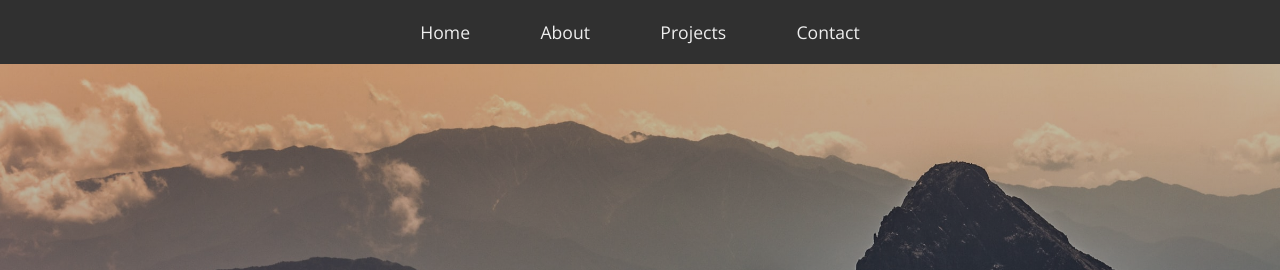
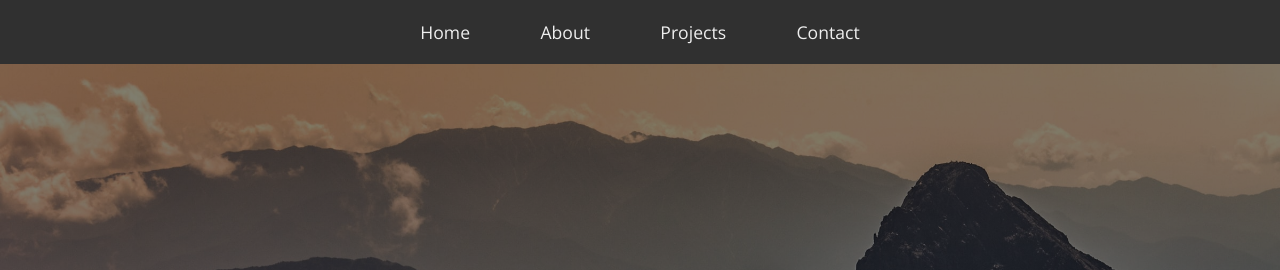
Before and after one commit to asadmoosvi/freecodecamp-responsive-web-design-projects, a website: page personal-portfolio/index.html in a window 1280 px wide. Shown: the top 270 px of the page. Drawn offline with nearby package versions, Linux system fonts and the light colour scheme; files that its build step writes are made by us from their sources; files whose address does not match are found by name.

Commit message:
Darken gradient of hero

```diff
--- a/personal-portfolio/src/scss/_hero.scss
+++ b/personal-portfolio/src/scss/_hero.scss
@@ -4,7 +4,7 @@
   justify-content: center;
   color: $primary-clr;
   min-height: 100vh;
-  background: linear-gradient(rgba(0, 0, 0, 0.2), rgba(0, 0, 0, 0.5)),
+  background: linear-gradient(rgba(0, 0, 0, 0.5), rgba(0, 0, 0, 0.5)),
     url("../../src/images/hero-bg.jpg");
   background-size: cover;
   background-repeat: no-repeat;
```
